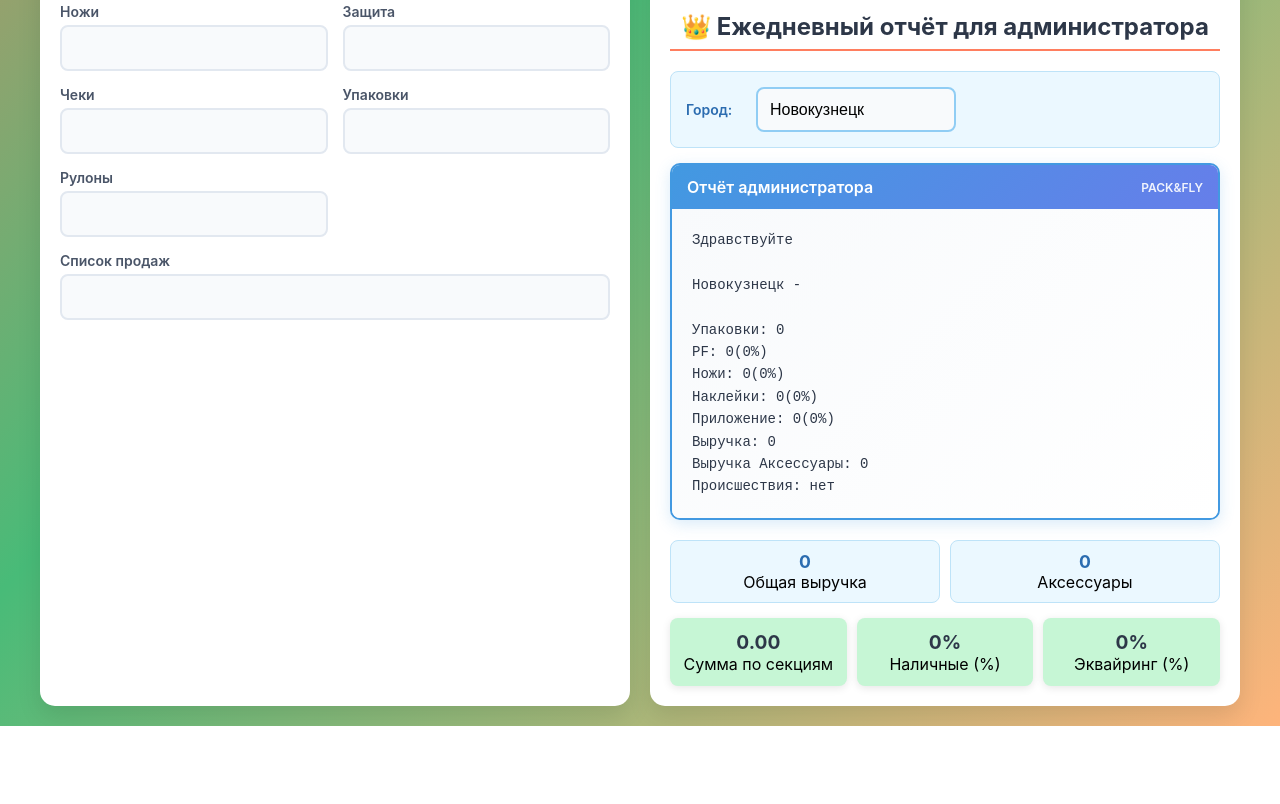
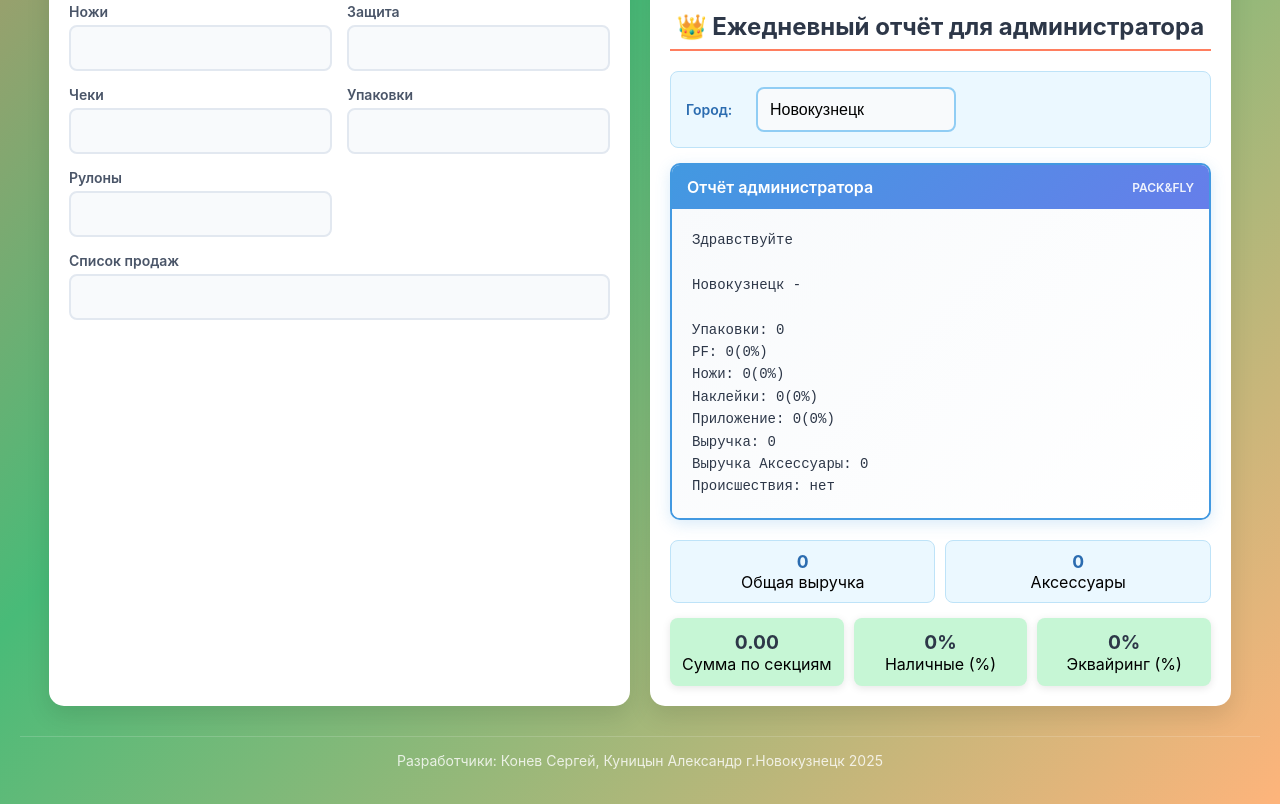
Before and after one commit to faz1z1z/packandflyreports, a plain HTML site: page index.html in a window 1280 px wide. Shown: the part 823-1627 px from the top of the page. Before the commit the page ends 1549 px from the top, so only its background shows below. Drawn offline with Linux system fonts and the light colour scheme.

Commit message:
Update index.html

```diff
--- a/index.html
+++ b/index.html
@@ -11,8 +11,14 @@
             background: linear-gradient(135deg, #ff7e5f 0%, #48bb78 50%, #feb47b 100%);
             min-height: 100vh;
             padding: 20px;
+            display: flex;
+            flex-direction: column;
         }
-        .container { max-width: 1200px; margin: 0 auto; }
+        .container {
+            max-width: 1200px;
+            margin: 0 auto;
+            flex: 1;
+        }
 
         .header { text-align: center; margin-bottom: 30px; color: white; }
         .logo { display: flex; align-items: center; justify-content: center; gap: 15px; margin-bottom: 15px; }
@@ -33,7 +39,7 @@
             margin-bottom: 20px;
             border-bottom: 2px solid #ff7e5f;
             padding-bottom: 8px;
-            text-align: center; /* Центрирование заголовков */
+            text-align: center;
         }
 
         .form-grid { display: grid; grid-template-columns: 1fr; gap: 15px; }
@@ -76,7 +82,7 @@
             color: white;
             padding: 12px 15px;
             font-weight: 600;
-            text-align: center; /* Центрирование заголовка отчёта */
+            text-align: center;
         }
         .report {
             padding: 20px;
@@ -102,7 +108,6 @@
 
         .full-width { grid-column: 1 / -1; }
 
-        /* Стили для админ-отчёта */
         .admin-section { margin-top: 25px; }
         .admin-report-container {
             background: #f7fafc;
@@ -179,11 +184,21 @@
             color: #2b6cb0;
         }
 
-        /* Центрирование заголовка админ-секции */
         .admin-section h2 {
             text-align: center;
             color: #2d3748;
             margin-bottom: 20px;
+        }
+
+        /* Стили для футера */
+        .footer {
+            text-align: center;
+            margin-top: 30px;
+            padding: 15px;
+            color: white;
+            font-size: 14px;
+            opacity: 0.8;
+            border-top: 1px solid rgba(255,255,255,0.2);
         }
     </style>
 </head>
@@ -201,7 +216,7 @@
                 <span class="check-mark">✔</span><span>→</span>
                 <span class="check-mark">✔</span>
             </div>
-            <p>Система формирования ежедневных отчётов</p> <!-- Убрано "Профессиональная" -->
+            <p>Система формирования ежедневных отчётов</p>
         </div>
 
         <div class="grid">
@@ -256,7 +271,7 @@
                         <input type="number" id="section06" value="" oninput="updateAll()">
                     </div>
                     <div class="form-group">
-                        <label>Секция 08 (Ножи)</label> <!-- Добавлено (Ножи) -->
+                        <label>Секция 08 (Ножи)</label>
                         <input type="number" id="section08" value="" oninput="updateAll()">
                     </div>
                     <div class="form-group">
@@ -295,9 +310,9 @@
             </div>
 
             <div class="card">
-                <h2>📄 Предпросмотр отчёта</h2> <!-- Исправлен смайлик -->
+                <h2>📄 Предпросмотр отчёта</h2>
                 <div class="report-container">
-                    <div class="report-header">Ваш отчёт:</div> <!-- Центрировано -->
+                    <div class="report-header">Ваш отчёт:</div>
                     <pre class="report" id="reportOutput"></pre>
                 </div>
                 <div class="buttons">
@@ -310,7 +325,7 @@
 
                 <!-- Ежедневный отчёт для администратора -->
                 <div class="admin-section">
-                    <h2>👑 Ежедневный отчёт для администратора</h2> <!-- Центрировано -->
+                    <h2>👑 Ежедневный отчёт для администратора</h2>
                     <div class="city-selector">
                         <label>Город:</label>
                         <select id="city" onchange="handleCityChange()">
@@ -356,6 +371,11 @@
                 </div>
             </div>
         </div>
+    </div>
+
+    <!-- Футер с информацией о разработчиках -->
+    <div class="footer">
+        Разработчики: Конев Сергей, Куницын Александр г.Новокузнецк 2025
     </div>
 
     <script>
```
